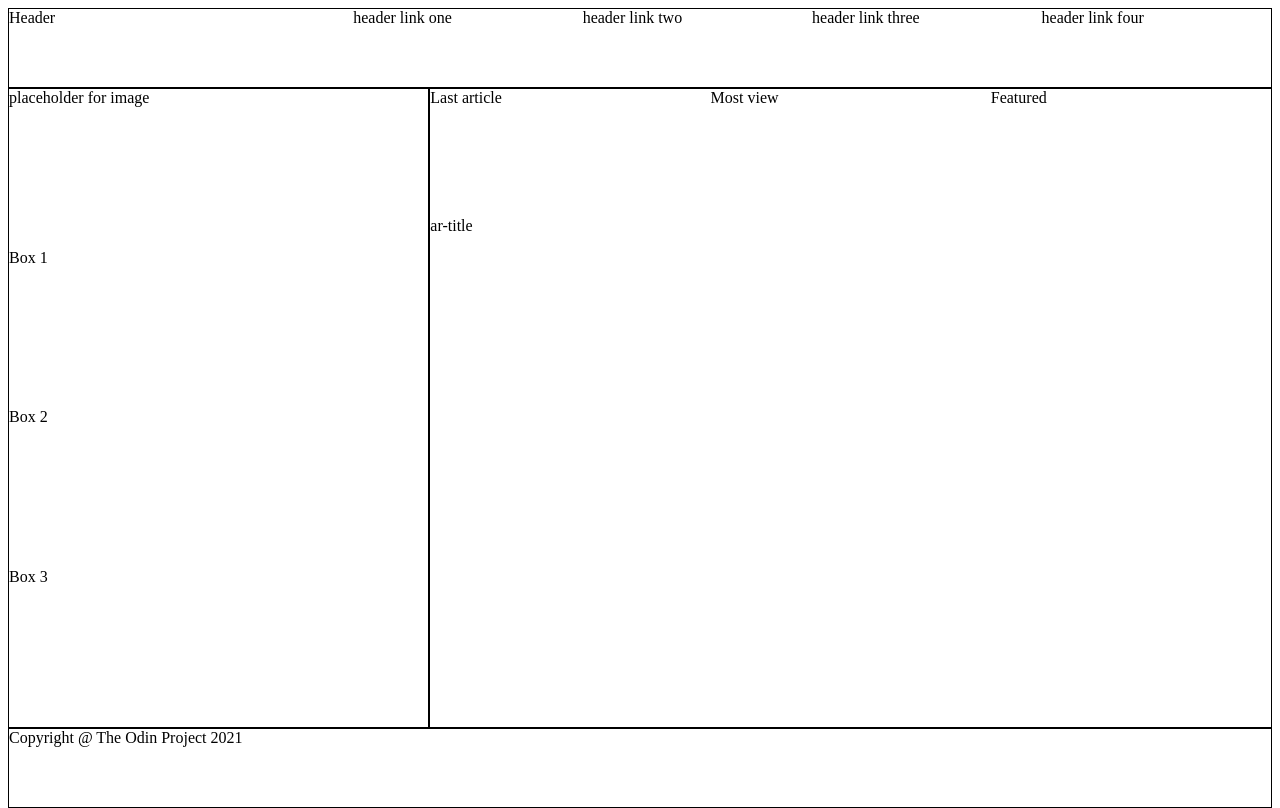
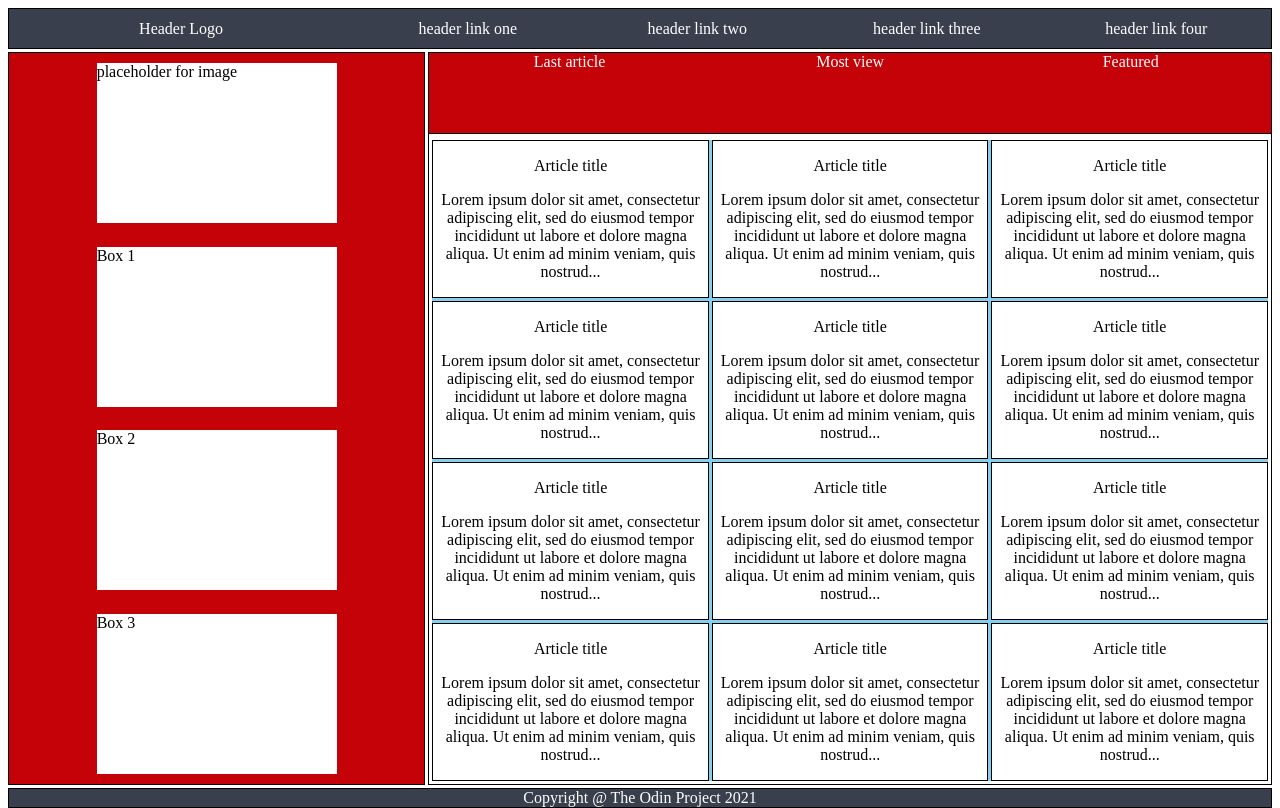
Before and after one commit to AdleenaLobo/Holiy-grail-mockup-with-grid, a plain HTML site: page index.html in a window 1280 px wide. Drawn offline with Linux system fonts and the light colour scheme.

Commit message:
Add basic styles

```diff
--- a/index.css
+++ b/index.css
@@ -6,39 +6,94 @@ body
 {
     display:grid;
     grid-template-columns: repeat(1,2fr) repeat(1, 4fr);
-    grid-template-rows: repeat(1,0.5fr) repeat(1,4fr) repeat(1,0.5fr);
+    grid-template-rows: repeat(1,2fr) repeat(1,4fr) repeat(1,0.5fr);
+    gap: 3px;
 }
 
 .header
 {
     display: grid;
     grid-template-columns: repeat(1,3fr) repeat(4,2fr);
+    justify-items: center;
+    align-items: center;
     border: 1px solid black;
     grid-column: 1/6;
+    color:white;
+    background-color: #393f4d;
 }
 .corner
 {
     display:grid;
     grid-template-rows: repeat(4,1fr);
+    justify-items: center;
+    align-items: center;
     border:1px solid black;
+    background-color: #C50208;
+    row-gap: 3px;
+}
+
+.corner div
+{
+    display: grid;
+    grid-template-columns: repeat(1,1fr);
+    grid-template-rows: repeat(1,1fr);
+    place-self: center;
+}
+
+.corner div>div
+{
+    width:15rem;
+    height:10rem;
+    background-color: white;
+    place-self: center;
 }
 
 .article
 {
     display:grid;
-    grid-template-rows: repeat(1,1fr) repeat(1,4fr);
+    grid-template-rows: repeat(1,0.5fr) repeat(1,4fr);
     grid-column: 2/6;
     border: 1px solid black;
+    row-gap: 3px;
 
 }
 
 .sub-grid
 {
+
+    background-color: #C50208;
+    color: white;
     display:grid;
     grid-template-columns: repeat(3, 1fr);
+    justify-items: center;
+    border-bottom: 1px solid black;
+}
+
+.ar-title
+{
+
+    background-color: skyblue;
+    margin: 3px;
+    display: grid;
+    grid-template-columns: repeat(auto-fit,minmax(25%,1fr));
+    justify-items: center;
+    align-items: center;
+    gap: 3px;
+}
+.ar-title div
+{
+
+
+    background-color: white;
+    text-align: center;
+    border: 1px solid black;
+
 }
 .footer
 {
     grid-column: 1/6;
     border: 1px solid black;
+    text-align: center;
+    color:white;
+    background-color: #393f4d;
 }
--- a/index.html
+++ b/index.html
@@ -8,17 +8,25 @@
 </head>
 <body>
     <div class="header">
-        <div>Header</div>
+        <div>Header Logo</div>
         <div>header link one</div>
         <div>header link two</div>
         <div>header link three</div>
         <div>header link four</div>
     </div>
     <div class="corner">
-        <div>placeholder for image</div>
-        <div> Box 1</div>
-        <div> Box 2</div>
-        <div> Box 3</div>
+        <div>
+            <div>placeholder for image</div>
+        </div>
+        <div>
+            <div>Box 1</div>
+        </div>
+        <div>
+            <div>Box 2</div>
+        </div>
+        <div>
+            <div>Box 3</div>
+        </div>
     </div>
     <div class="article">
         <div class="sub-grid">
@@ -26,7 +34,45 @@
             <div>Most view</div>
             <div>Featured</div>
         </div>
-        <div>ar-title</div>
+        <div class="ar-title">
+            <div>
+                <p>Article title</p>
+                <p>Lorem ipsum dolor sit amet, consectetur adipiscing elit, sed do eiusmod tempor incididunt ut labore et dolore magna aliqua. Ut enim ad minim veniam, quis nostrud...</p>
+            </div>
+            <div>
+                <p>Article title</p>
+                <p>Lorem ipsum dolor sit amet, consectetur adipiscing elit, sed do eiusmod tempor incididunt ut labore et dolore magna aliqua. Ut enim ad minim veniam, quis nostrud...</p></div>
+            <div>
+                <p>Article title</p>
+                <p>Lorem ipsum dolor sit amet, consectetur adipiscing elit, sed do eiusmod tempor incididunt ut labore et dolore magna aliqua. Ut enim ad minim veniam, quis nostrud...</p></div>
+            <div>
+                <p>Article title</p>
+                <p>Lorem ipsum dolor sit amet, consectetur adipiscing elit, sed do eiusmod tempor incididunt ut labore et dolore magna aliqua. Ut enim ad minim veniam, quis nostrud...</p></div>
+            <div>
+                <p>Article title</p>
+                <p>Lorem ipsum dolor sit amet, consectetur adipiscing elit, sed do eiusmod tempor incididunt ut labore et dolore magna aliqua. Ut enim ad minim veniam, quis nostrud...</p></div>
+            <div>
+                <p>Article title</p>
+                <p>Lorem ipsum dolor sit amet, consectetur adipiscing elit, sed do eiusmod tempor incididunt ut labore et dolore magna aliqua. Ut enim ad minim veniam, quis nostrud...</p></div>
+            <div>
+                <p>Article title</p>
+                <p>Lorem ipsum dolor sit amet, consectetur adipiscing elit, sed do eiusmod tempor incididunt ut labore et dolore magna aliqua. Ut enim ad minim veniam, quis nostrud...</p></div>
+            <div>
+                <p>Article title</p>
+                <p>Lorem ipsum dolor sit amet, consectetur adipiscing elit, sed do eiusmod tempor incididunt ut labore et dolore magna aliqua. Ut enim ad minim veniam, quis nostrud...</p></div>
+            <div>
+                <p>Article title</p>
+                <p>Lorem ipsum dolor sit amet, consectetur adipiscing elit, sed do eiusmod tempor incididunt ut labore et dolore magna aliqua. Ut enim ad minim veniam, quis nostrud...</p></div>
+            <div>
+                <p>Article title</p>
+                <p>Lorem ipsum dolor sit amet, consectetur adipiscing elit, sed do eiusmod tempor incididunt ut labore et dolore magna aliqua. Ut enim ad minim veniam, quis nostrud...</p></div>
+            <div>
+                <p>Article title</p>
+                <p>Lorem ipsum dolor sit amet, consectetur adipiscing elit, sed do eiusmod tempor incididunt ut labore et dolore magna aliqua. Ut enim ad minim veniam, quis nostrud...</p></div>
+            <div>
+                <p>Article title</p>
+                <p>Lorem ipsum dolor sit amet, consectetur adipiscing elit, sed do eiusmod tempor incididunt ut labore et dolore magna aliqua. Ut enim ad minim veniam, quis nostrud...</p></div>
+        </div>
     </div>
     <div class="footer">Copyright @ The Odin Project 2021</div>
 </body>
```
